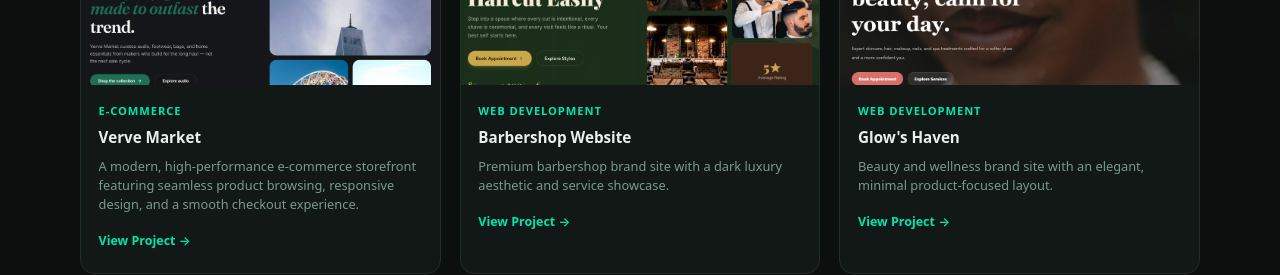
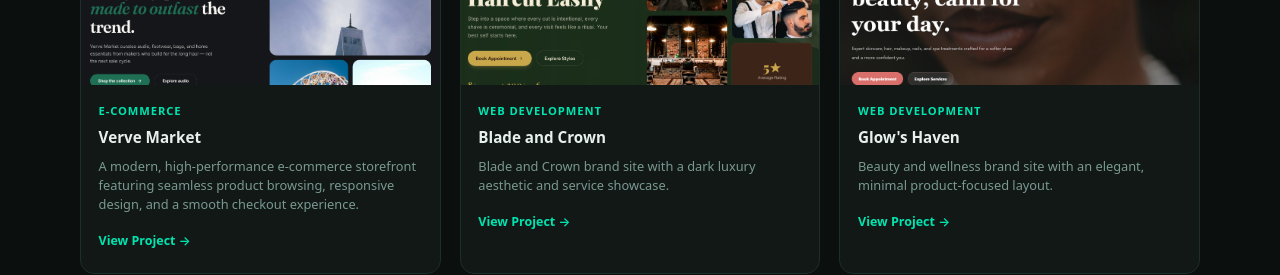
Before and after one commit to Favecode/my_portfolio, a React (Vite) app: page / in a window 1280 px wide. Shown: the part 1060-1335 px from the top of the page. Built offline with nearby package versions, Linux system fonts and the light colour scheme.

Commit message:
first commit

```diff
--- a/src/components/Home.jsx
+++ b/src/components/Home.jsx
@@ -97,7 +97,7 @@ export default function Home({ setPage }) {
               <a href="https://wa.me/2349164925583" target="_blank" rel="noreferrer" title="WhatsApp">
                 <FaWhatsapp size={18} />
               </a>
-              <a href="https://linkedin.com" target="_blank" rel="noreferrer" title="LinkedIn">
+              <a href="https://www.linkedin.com/in/favour-onaolapo-a78b99416?utm_source=share_via&utm_content=profile&utm_medium=member_android" target="_blank" rel="noreferrer" title="LinkedIn">
                 <FaLinkedin size={18} />
               </a>
               <a href="https://x.com/myfaveguy" target="_blank" rel="noreferrer" title="X / Twitter">
--- a/src/constants.js
+++ b/src/constants.js
@@ -30,8 +30,8 @@ export const projects = [
   {
     id: 2,
     type: "Web Development",
-    title: "Barbershop Website",
-    desc: "Premium barbershop brand site with a dark luxury aesthetic and service showcase.",
+    title: "Blade and Crown",
+    desc: "Blade and Crown brand site with a dark luxury aesthetic and service showcase.",
     filter: "web-development",
     image: project2,
     link: "https://barbarshop-website.vercel.app/",
```
